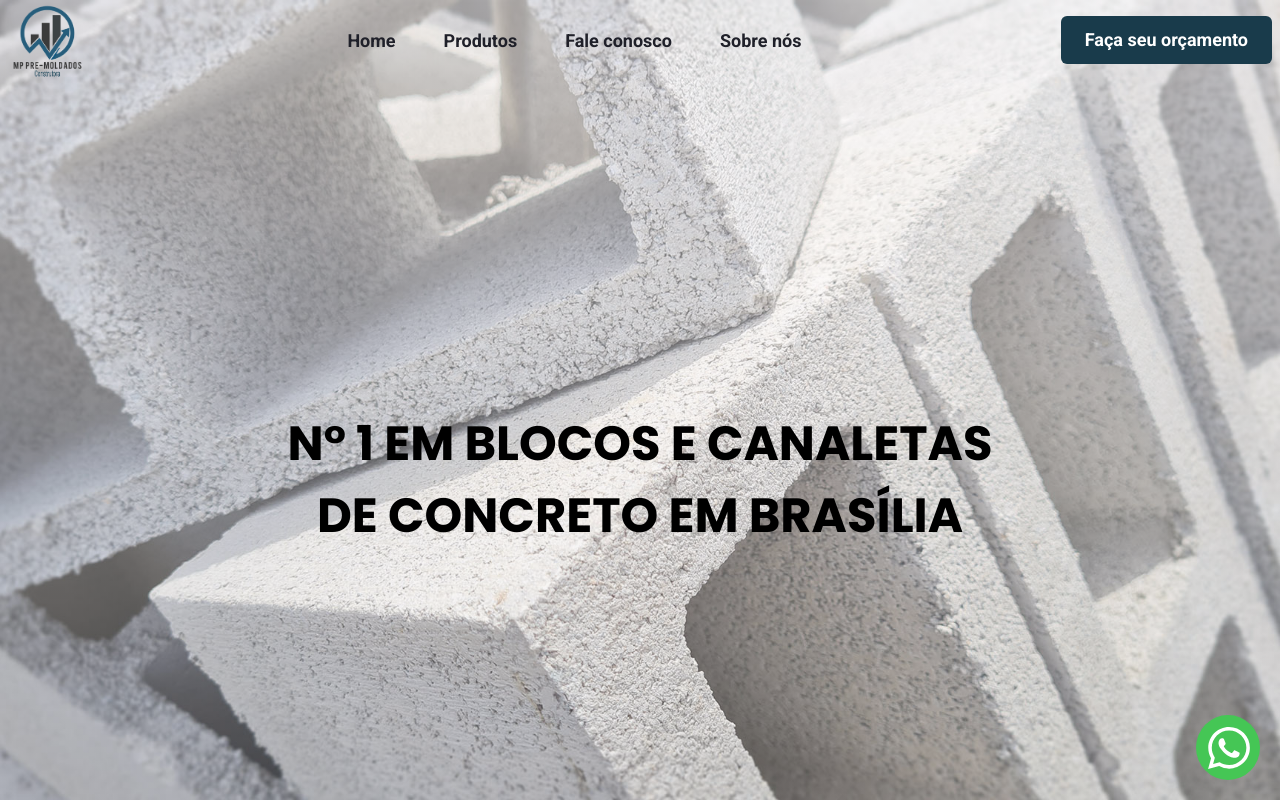
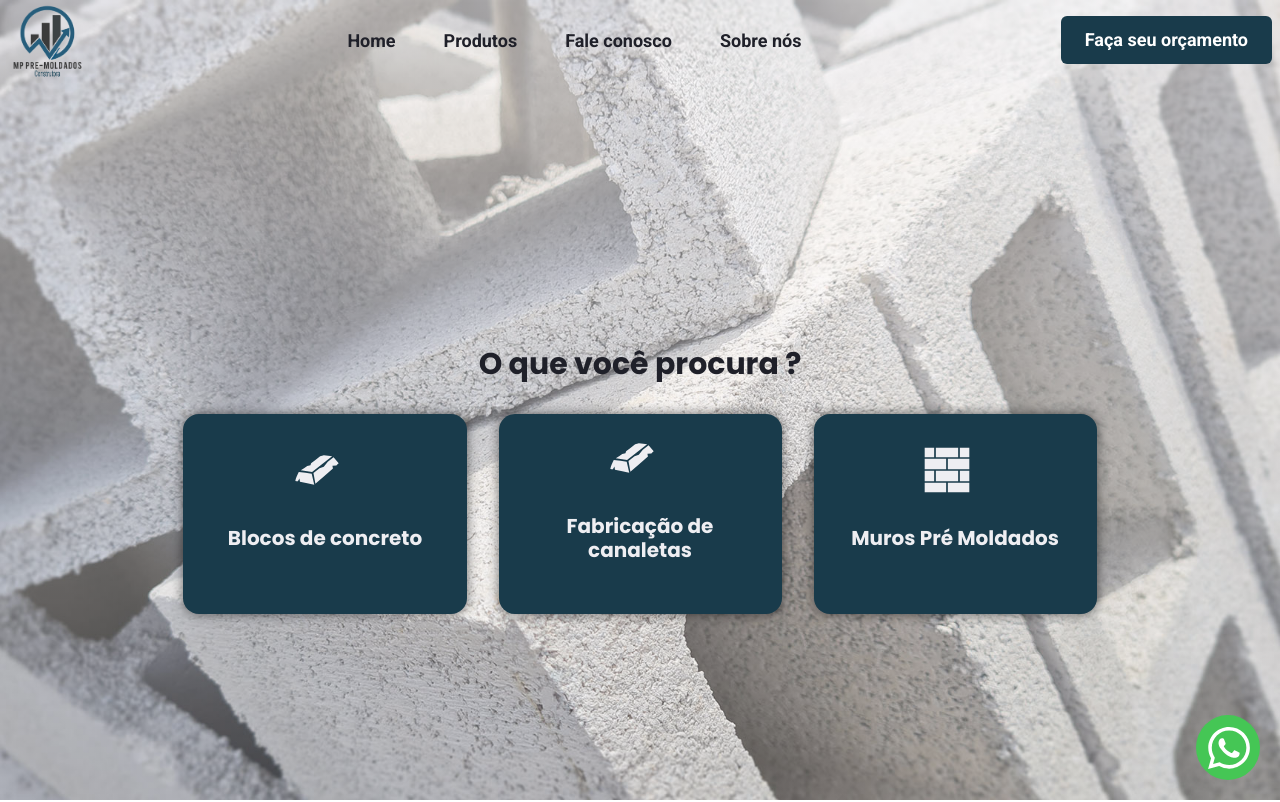
Before and after one commit to pedromiiguel/lp-pre-moldados, a Next.js app: page / in a window 1280 px wide. Shown: the top 802 px of the page. Built offline with nearby package versions, Linux system fonts and the light colour scheme.

Commit message:
alteração na section banner

```diff
--- /dev/null
+++ b/src/components/Sections/SectionBanner/content.ts
@@ -0,0 +1,16 @@
+import { GiBrickWall, GiClayBrick } from 'react-icons/gi';
+
+const content = {
+  title: 'Serviços',
+  subtitle:
+    'Há mais de 10 anos operando na construção civil, a MP PRÉ-MOLDADOS atende a todos os clientes de diversas localidades, tanto em pequenas obras quanto em diversas construtoras da região!',
+  secondParagraph:
+    'A MP PRÉ-MOLDADOS foi criada e fundada em 2012 com intuito de suprir a demanda de materiais Pré-moldados para diversas regiões de Brasília. Para isso, contamos com um amplo Estoque e Entrega de Mercadorias à curto prazo afim de atender da melhor forma tanto o mercado varejo como também o atacado.',
+  cards: [
+    { name: 'Blocos de concreto', icon: GiClayBrick, href: '/produtos?category=bloco' },
+    { name: 'Fabricação de canaletas', icon: GiClayBrick, href: '/produtos?category=canaleta' },
+    { name: 'Muros Pré Moldados', icon: GiBrickWall, href: '/produtos?category=muro' },
+  ],
+};
+
+export default content;
--- a/src/components/Sections/SectionBanner/index.tsx
+++ b/src/components/Sections/SectionBanner/index.tsx
@@ -1,51 +1,82 @@
-import { Box, Flex, Heading } from '@chakra-ui/react';
+import { Box, Flex, Heading, Icon } from '@chakra-ui/react';
+import Link from 'next/link';
 import React from 'react';
+import Container from '../../Container';
 import { Navbar } from '../../Navbar';
-
-const content = {
-  firstTitle: 'N° 1 EM BLOCOS E CANALETAS',
-  secondTitle: 'DE CONCRETO EM BRASÍLIA',
-};
+import content from './content';
 
 export const SectionBanner = () => {
   return (
     <Box
-    as="header"
-    width="100%"
-    height="100vh"
+      as="section"
+      width="100%"
+      height={['100%', '100%', '100vh', '100vh']}
       sx={{
         background:
-        'linear-gradient(#fffbfb92, #dad5d547), url(banner.jpg) no-repeat',
+          'linear-gradient(#fffbfb92, #dad5d547), url(banner.jpg) no-repeat',
         backgroundSize: 'cover',
         backgroundAttachment: 'fixed',
         backgroundPosition: 'center',
       }}
-      >
+    >
       <Navbar />
-      <Box width="100%" height="100%" bg="transparent">
+      <Container height="100%">
         <Flex
+          height="100%"
+          flexDirection="column"
           alignItems="center"
           justifyContent="center"
-          height="100%"
-          width="100%"
-          mx="auto"
         >
+          <Heading fontSize={['2xl', '3xl']} mt={8}>
+            O que você procura ?
+          </Heading>
           <Flex
-            flexDirection="column"
+            my={8}
+            align="center"
             justifyContent="center"
-            alignItems="center"
-            color="black"
-            px={[4, 8, 8, 8]}
+            gap={8}
+            flexDirection={['column', 'column', 'row']}
           >
-            <Heading fontSize={['3xl', '5xl']} lineHeight={['3xl', '5xl']}>
-              {content.firstTitle}
-            </Heading>
-            <Heading fontSize={['3xl', '5xl']} lineHeight={['3xl', '5xl']}>
-              {content.secondTitle}
-            </Heading>
+            {content.cards.map((service) => (
+              <Link href={service.href} passHref key={service.name}>
+                <Flex
+                  borderRadius="16px"
+                  align="center"
+                  justifyContent="center"
+                  flexDirection="column"
+                  bg="blue.900"
+                  color="gray.50"
+                  width="100%"
+                  height="200px"
+                  p={8}
+                  sx={{
+                    boxShadow: '0px 0px 12px rgba(0, 0, 0, 0.555)',
+                  }}
+                  transition="transform .3s"
+                  cursor="pointer"
+                  as="a"
+                  _hover={{
+                    filter: 'brightness(0.9)',
+                  }}
+                >
+                  <Icon
+                    mr="4"
+                    fontSize="48"
+                    _groupHover={{
+                      color: 'white',
+                    }}
+                    as={service.icon}
+                  />
+
+                  <Heading textAlign="center" size="md" my={8}>
+                    {service.name}
+                  </Heading>
+                </Flex>
+              </Link>
+            ))}
           </Flex>
         </Flex>
-      </Box>
+      </Container>
     </Box>
   );
 };
```
